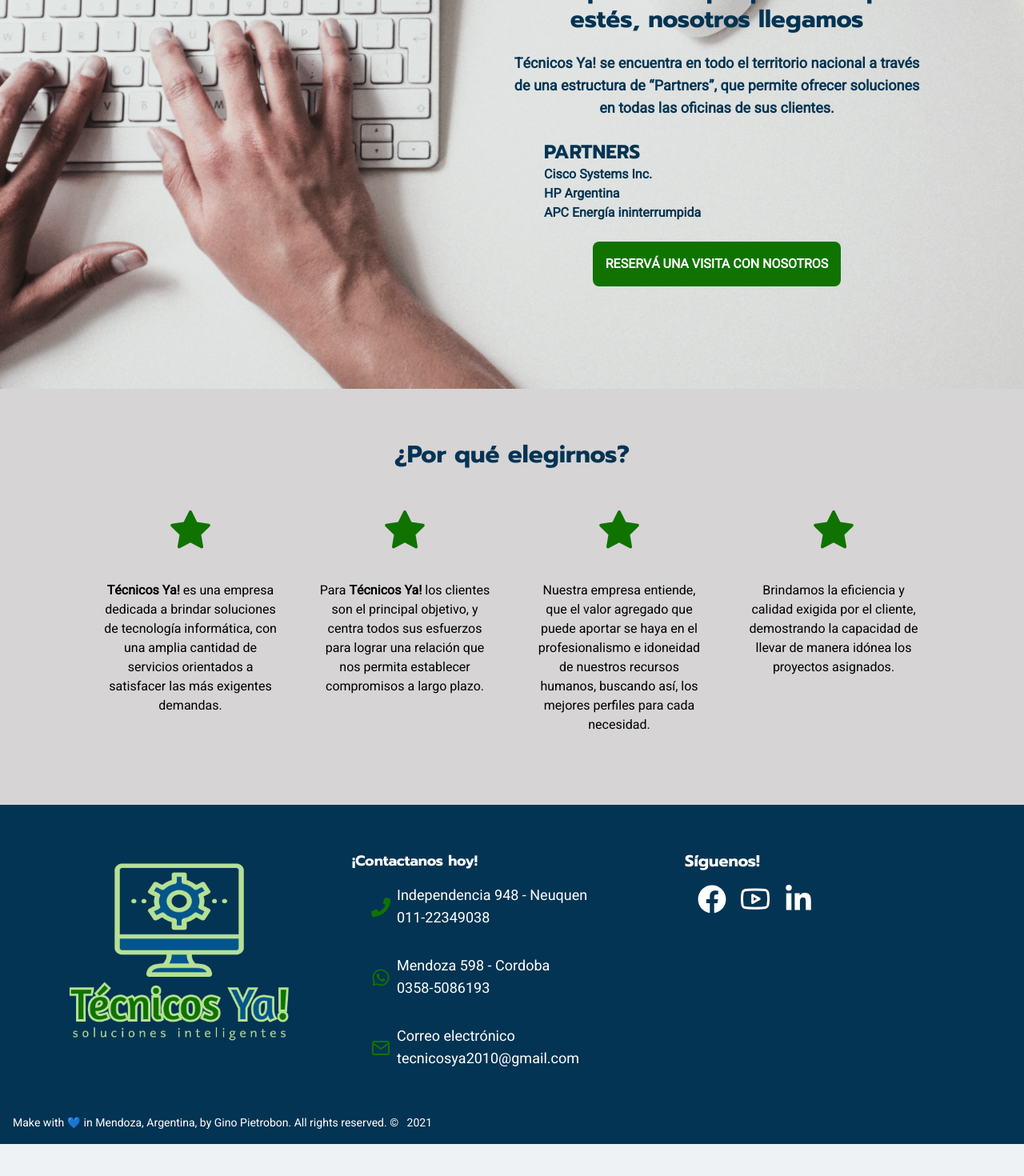
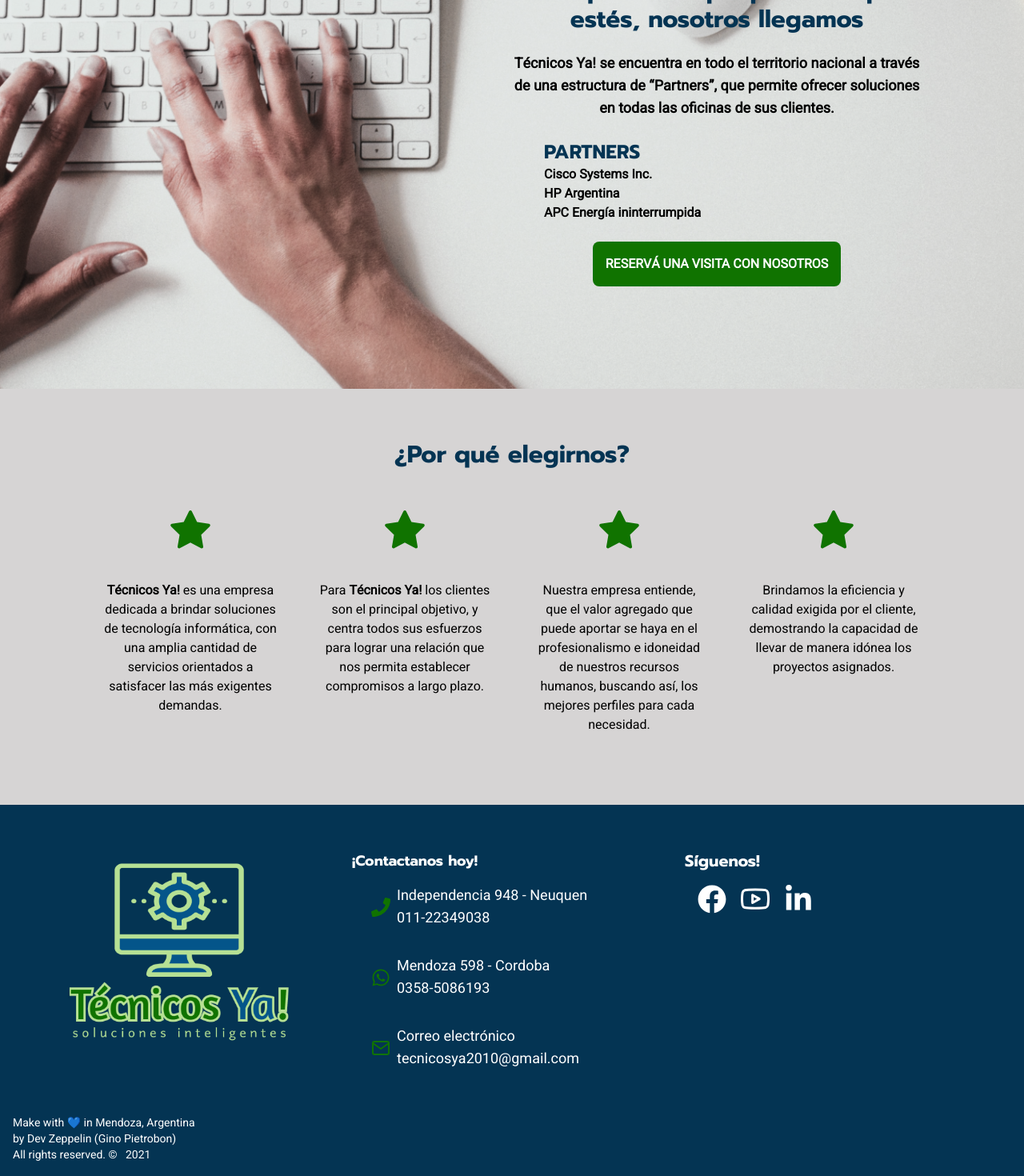
Before and after one commit to DevZeppelin/tecnicos-ya, a Next.js app: page / in a window 1280 px wide. Shown: the part 2203-3673 px from the top of the page at 80% size. Before the commit the page ends 3633 px from the top, so only its background shows below. Built offline with nearby package versions, Linux system fonts and the light colour scheme.

Commit message:
changes in footer and fixed flyer colors

```diff
--- a/components/Footer.js
+++ b/components/Footer.js
@@ -97,11 +97,11 @@ const Footer = () => {
         </div>
       </div>
       <div className="p-4 text-sm bg-darkBlue">
-        Make with &#128153; in Mendoza, Argentina, by{" "}
+        Make with &#128153; in Mendoza, Argentina<br/> by{" "}
         <a href="https://moonblog.ar" target="_blank" rel="noopener">
-          Gino Pietrobon
+          Dev Zeppelin (Gino Pietrobon)
         </a>
-        . All rights reserved. &copy; &nbsp; {new Date().getFullYear()}
+        <br/> All rights reserved. &copy; &nbsp; {new Date().getFullYear()}
       </div>
     </div>
   );
--- a/pages/index.js
+++ b/pages/index.js
@@ -152,13 +152,13 @@ export default function Home() {
               <h2 className="text-3xl font-prompt fadeIn">
                 No importa en que parte del país estés, nosotros llegamos
               </h2>
-              <p className="text-lg drop-shadow-2xl">
+              <p className="text-lg drop-shadow-2xl text-black ">
                 Técnicos Ya! se encuentra en todo el territorio nacional a
                 través de una estructura de “Partners”, que permite ofrecer
                 soluciones en todas las oficinas de sus clientes.
               </p>
-              <ul className="text-left px-10">
-                <li className="text-2xl font-prompt">PARTNERS</li>
+              <ul className="text-left px-10 text-black">
+                <li className="text-2xl font-prompt text-darkBlue">PARTNERS</li>
                 <li>Cisco Systems Inc. </li>
                 <li>HP Argentina</li>
                 <li>APC Energía ininterrumpida</li>
```
